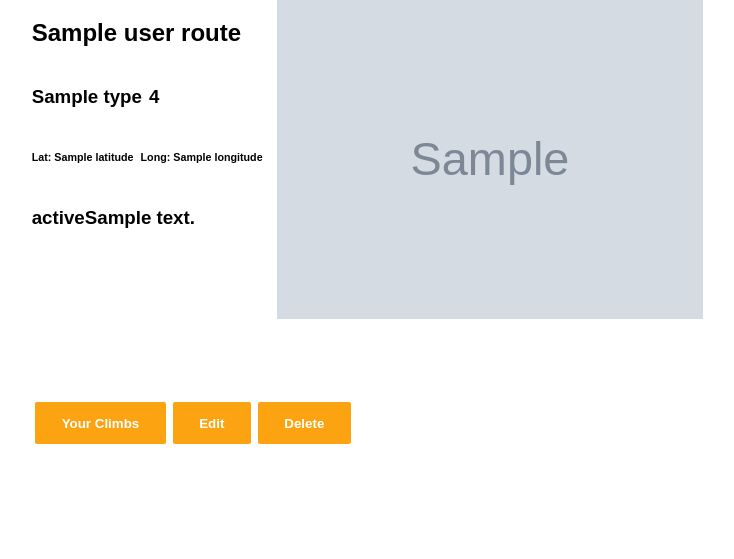
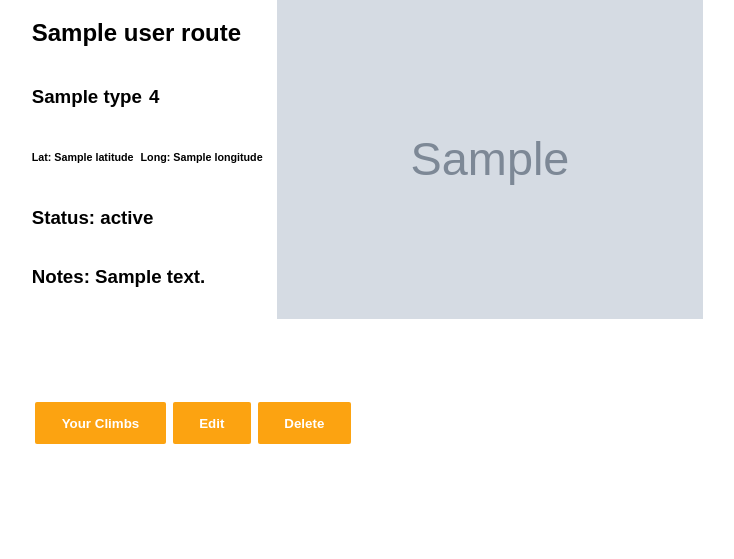
Before and after one commit to megselayne/betaBoulders, a Node server app: template views/users/show.ejs in a window 1280 px wide. Shown: the part 145-704 px from the top of the page, without its empty margins (269-1003 px from the left). Run offline with Node 20, Linux system fonts and the light colour scheme; the template is opened without the code that fills it: most values are stand-ins (such as "Sample title", 1, 10 or a date in 2020); grey boxes marked "Sample" are stand-in pictures; some libraries are stand-ins or nearby versions.

Commit message:
styling update

```diff
--- a/views/users/show.ejs
+++ b/views/users/show.ejs
@@ -23,9 +23,13 @@
                         <h6>Long: <%= userRoute.longitude %></h3>
                     </div>
                 </div>
-                <div class='row'>
-                    <h3><%= userRoute.status %></h3>
-                    <h3><%= userRoute.notes %></h3>
+                <div class='main-column'>
+                    <div class='row'>
+                        <h3>Status: <%= userRoute.status %></h3>
+                    </div>
+                    <div class='row'>
+                        <h3>Notes: <%= userRoute.notes %></h3>
+                    </div>
                 </div>
             </div>
         </div>
```
